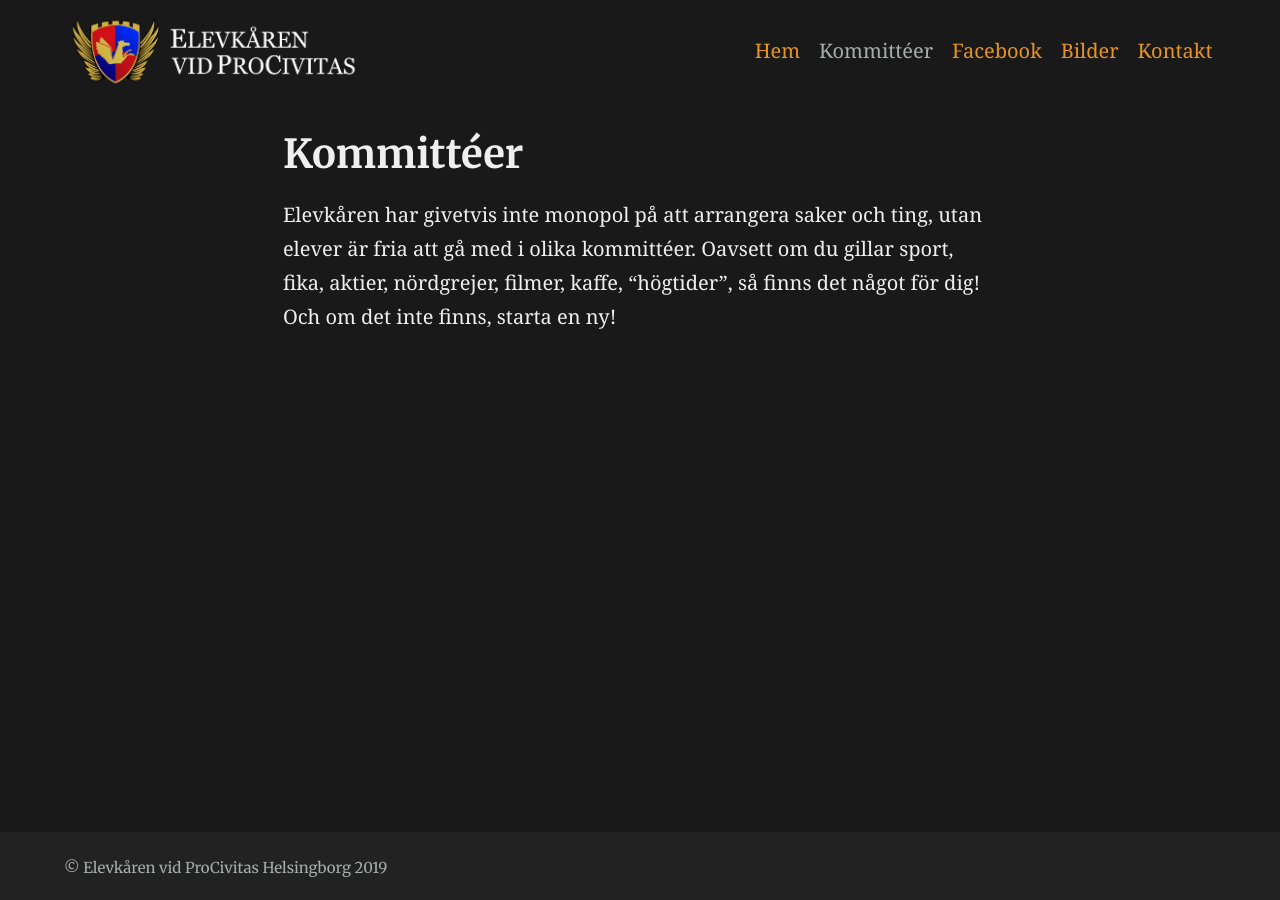
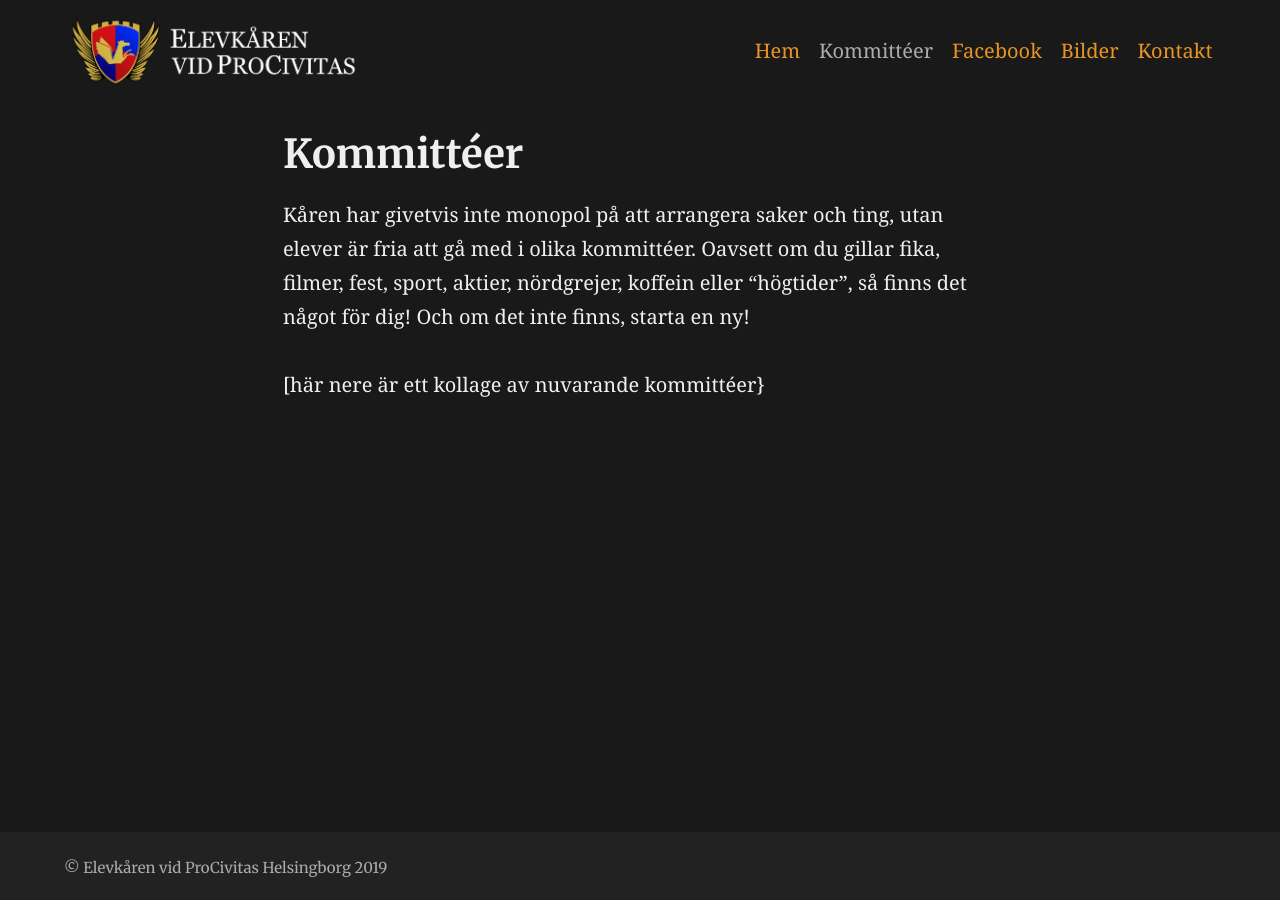
Before and after one commit to ekvp/ekvp.github.io, a Jekyll site: the page built from kommitteer.md, in a window 1280 px wide. Built offline with Jekyll 4.4.1, drawn with Linux system fonts in a browser that asks for light colours; our own code applies the rules of GitHub Pages for plain Markdown files.

Commit message:
Update kommitteer.md

```diff
--- a/kommitteer.md
+++ b/kommitteer.md
@@ -1,3 +1,5 @@
 <h1>Kommittéer</h1>
 
-Elevkåren har givetvis inte monopol på att arrangera saker och ting, utan elever är fria att gå med i olika kommittéer. Oavsett om du gillar sport, fika, aktier, nördgrejer, filmer, kaffe, "högtider", så finns det något för dig! Och om det inte finns, starta en ny!
+Kåren har givetvis inte monopol på att arrangera saker och ting, utan elever är fria att gå med i olika kommittéer. Oavsett om du gillar fika, filmer, fest, sport, aktier, nördgrejer, koffein eller "högtider", så finns det något för dig! Och om det inte finns, starta en ny!
+
+[här nere är ett kollage av nuvarande kommittéer}
```
